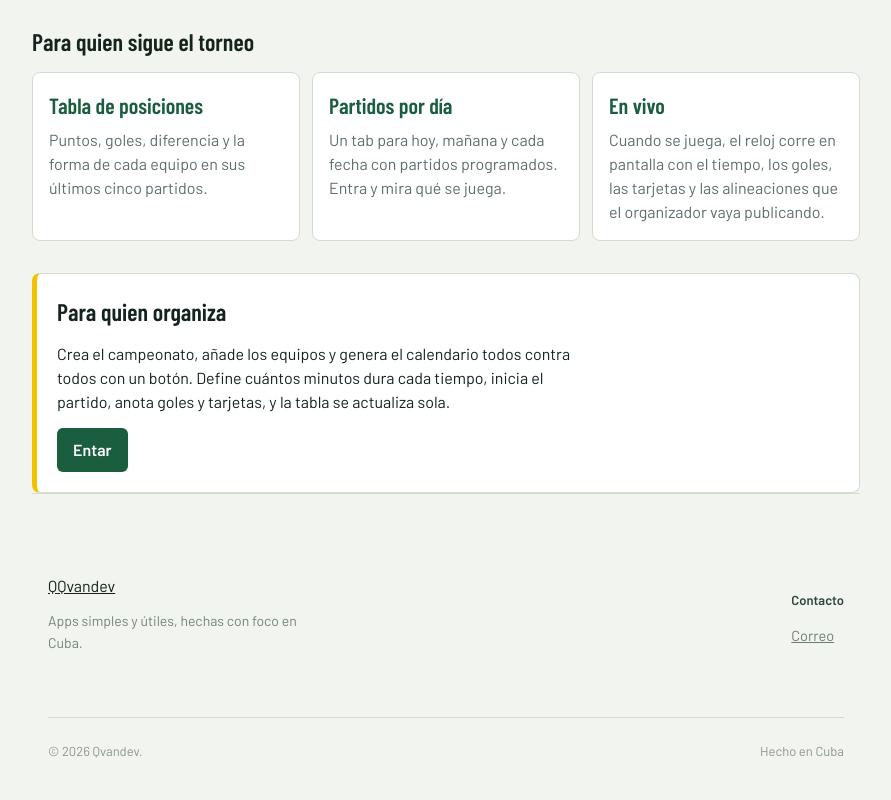
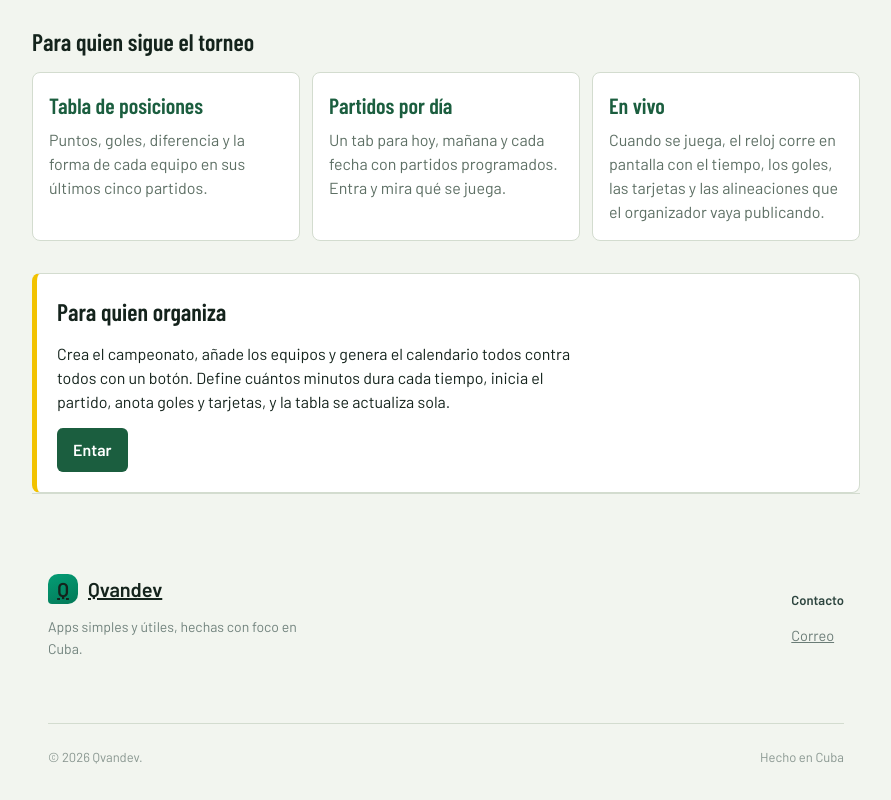
Before and after one commit to s4ndrodev/la-copa, a Next.js app: page / in a window 1280 px wide. Shown: the part 406-1206 px from the top of the page, without its empty margins (194-1085 px from the left). Built offline with nearby package versions, Linux system fonts and the light colour scheme; no server answers.

Commit message:
update globals.css

```diff
--- a/app/globals.css
+++ b/app/globals.css
@@ -1,4 +1,9 @@
+@import url('https://fonts.googleapis.com/css2?family=Geist:wght@400;500;600;700&family=Plus+Jakarta+Sans:wght@400;500;600;700;800&display=swap');
+
 :root {
+  --font-body:'Geist', sans-serif;
+  --green: #049D75;
+  --green-deep: #037857;
   --ink: #14231c;
   --ink-rgb: 10, 38, 32;
   --pitch: #1b5e3f;
@@ -22,7 +27,7 @@ body {
   margin: 0;
   background: var(--chalk);
   color: var(--ink);
-  font-family: var(--body);
+  font-family: var(--font-body);
   font-size: 16px;
   line-height: 1.5;
 }
@@ -52,6 +57,36 @@ a {
 
 .logo:focus-visible {
   outline-color: var(--yellow);
+}
+
+.brand {
+  display: flex;
+  align-items: center;
+  gap: 10px;
+  font-family: var(--font-body);
+  font-weight: 700;
+  font-size: 20px;
+}
+
+.brand-mark {
+  width: 30px;
+  height: 30px;
+  border-radius: 10px 10px 10px 4px;
+  background: linear-gradient(155deg, var(--green) 0%, var(--green-deep) 100%);
+  display: flex;
+  align-items: center;
+  justify-content: center;
+  flex-shrink: 0;
+  transition: transform 0.4s cubic-bezier(.34, 1.56, .64, 1);
+}
+
+.brand:hover .brand-mark {
+  transform: rotate(-8deg) scale(1.06);
+}
+
+.brand-mark svg {
+  width: 16px;
+  height: 16px;
 }
 
 .wrap {
```
